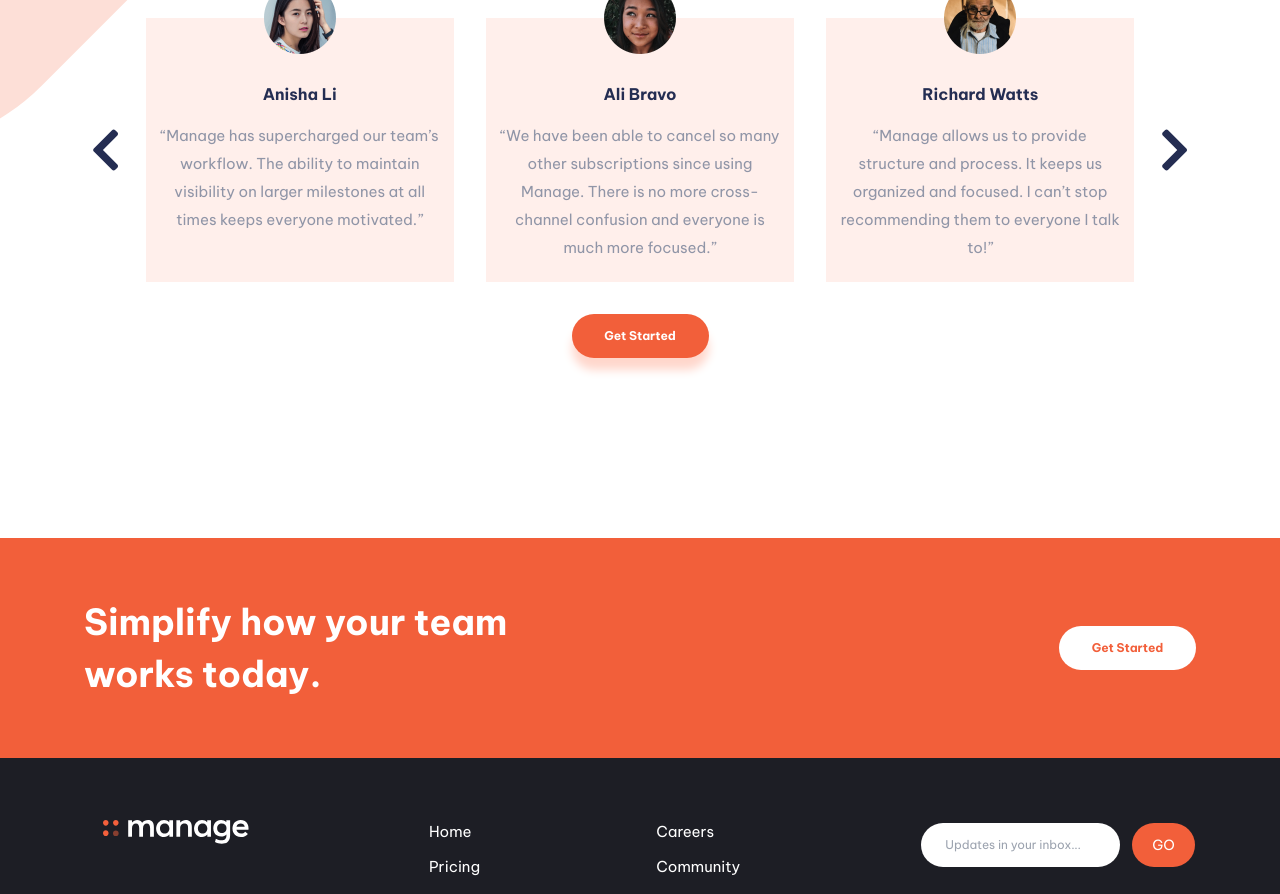
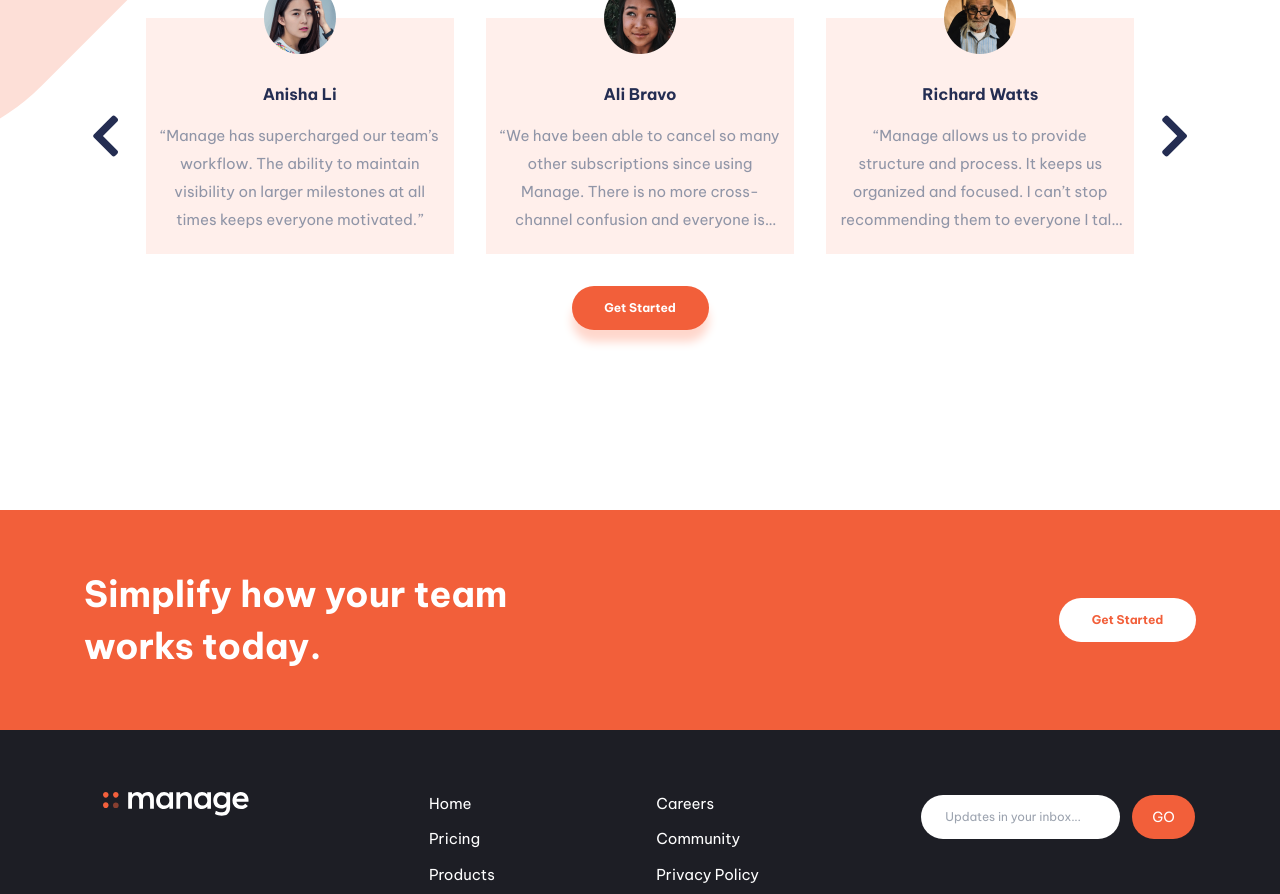
Before and after one commit to SLeo99/manage-landing-page, a React (Vite) app: page / in a window 1280 px wide. Shown: the part 1660-2554 px from the top of the page. Built offline with nearby package versions, Linux system fonts and the light colour scheme.

Commit message:
desktop carousel testimony text fixed

```diff
--- a/src/components/DesktopCarousel.jsx
+++ b/src/components/DesktopCarousel.jsx
@@ -32,7 +32,7 @@ export default function DesktopCarousel({testimonydata}) {
             </div>
             <div className='flex flex-col gap-2 text-center'>
               <h2 className='-translate-y-2 text-DarkBlue dark:text-white font-bold duration-300'>{item.name}</h2>
-              <p className='text-[15px] w-11/12 mx-auto leading-7 text-DarkGrayishBlue'>{item.testimony}</p>
+              <p className='text-[15px] w-11/12 mx-auto leading-7 text-DarkGrayishBlue line-clamp-4'>{item.testimony}</p>
             </div>
           </article>
         ))}
```
